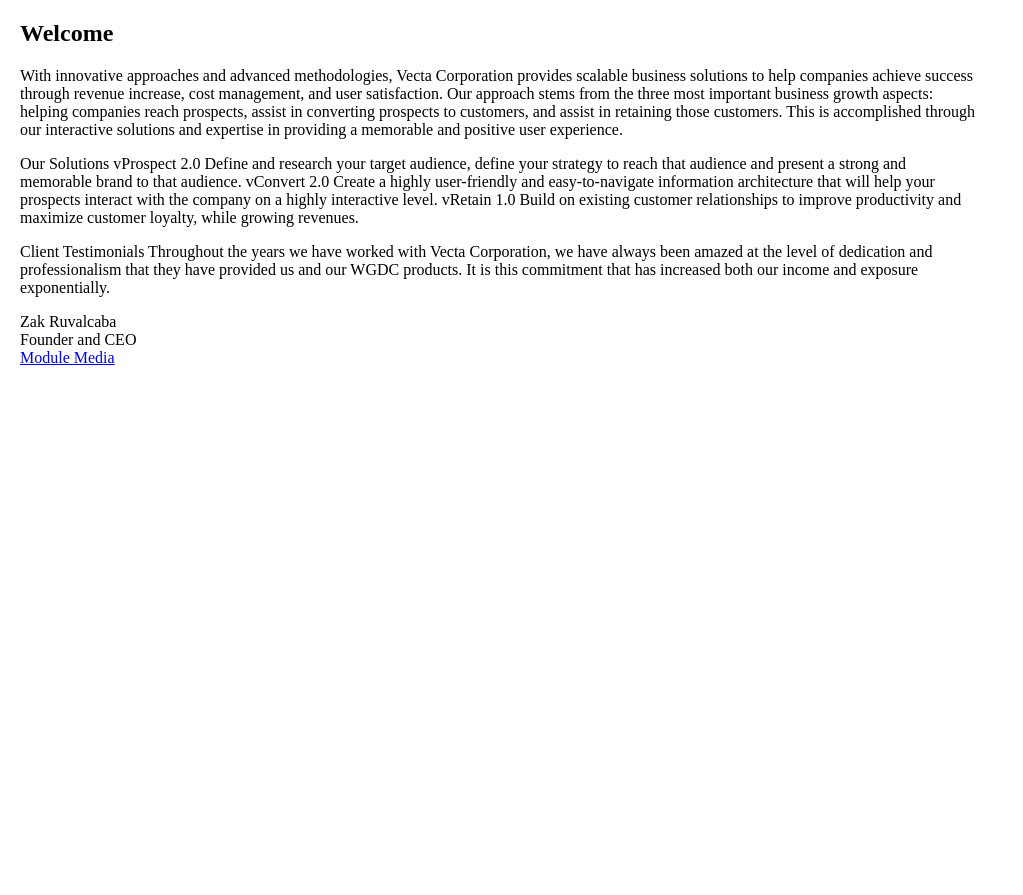
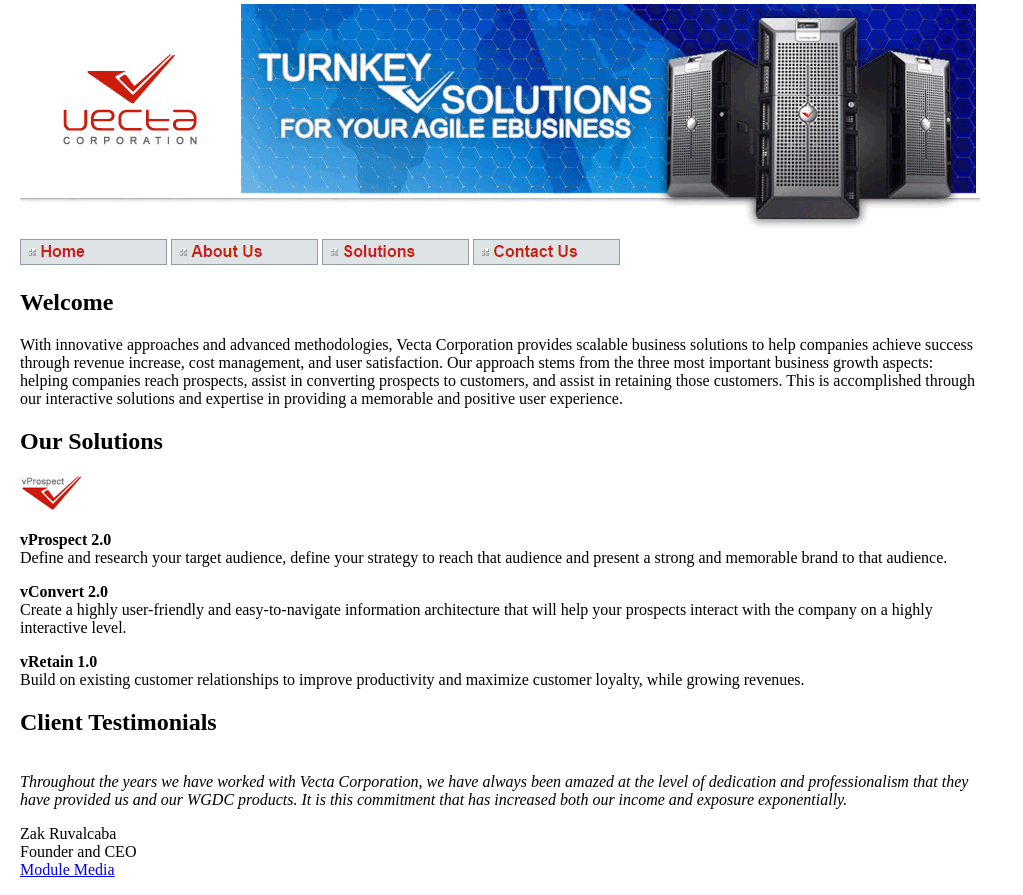
Before and after one commit to chinmaykhole/CS-648-Assignment-2, a plain HTML site: page index.html in a window 1280 px wide. Shown: the whole page, without its empty margins (0-1023 px from the left). Before the commit the page ends 800 px from the top, so only its background shows below. Drawn offline with Linux system fonts and the light colour scheme.

Commit message:
Update index.html

```diff
--- a/index.html
+++ b/index.html
@@ -6,28 +6,42 @@
 </head>
 
 <body style="width:960px;margin:0 20px;">
+<header>
+    <img src="images\header.gif" alt="Heading image">
+</header>
+<nav>
+	<a href="index.html"><img src="images\nav_home.gif" alt="Home image"></a>
+	<a href="aboutus.html"><img src="images\nav_aboutus.gif" alt="About Us image"></a>
+	<a href="solutions.html"><img src="images\nav_solutions.gif" alt="Solutions image"></a>
+	<a href="contactus.html"><img src="images\nav_contactus.gif" alt="Contact Us image"></a>
+</nav>
     <p>
         <h2>Welcome</h2>
     </p>
-    <p></p>
+    <p>
 With innovative approaches and advanced methodologies, Vecta Corporation provides scalable business solutions to help companies achieve success through revenue increase, cost management, and user satisfaction. Our approach stems from the three most important business growth aspects: helping companies reach prospects, assist in converting prospects to customers, and assist in retaining those customers. This is accomplished through our interactive solutions and expertise in providing a memorable and positive user experience.
     </p>
     <p>
-Our Solutions
+<p>
+    <h2>Our Solutions</h2>
+    <p><img src="images\logo_vprospect.gif" alt="vProspect image"><br>
+</p>
+<p>
+<b>vProspect 2.0</b><br>
+Define and research your target audience, define your strategy to reach that audience and present a strong and memorable brand to that audience.
+</p>
+<p>
+<b>vConvert 2.0</b><br>
+Create a highly user-friendly and easy-to-navigate information architecture that will help your prospects interact with the company on a highly interactive level.
+</p>
+<p>
+<b>vRetain 1.0</b><br>
+Build on existing customer relationships to improve productivity and maximize customer loyalty, while growing revenues.
+</p>
+    <p>
+<h2>Client Testimonials</h2><br>
 
-vProspect 2.0
-Define and research your target audience, define your strategy to reach that audience and present a strong and memorable brand to that audience.
-
-vConvert 2.0
-Create a highly user-friendly and easy-to-navigate information architecture that will help your prospects interact with the company on a highly interactive level.
-
-vRetain 1.0
-Build on existing customer relationships to improve productivity and maximize customer loyalty, while growing revenues.
-    </p>
-    <p>
-Client Testimonials
-
-Throughout the years we have worked with Vecta Corporation, we have always been amazed at the level of dedication and professionalism that they have provided us and our WGDC products. It is this commitment that has increased both our income and exposure exponentially.
+<i>Throughout the years we have worked with Vecta Corporation, we have always been amazed at the level of dedication and professionalism that they have provided us and our WGDC products. It is this commitment that has increased both our income and exposure exponentially.</i>
 
 <p>Zak Ruvalcaba<br>
     Founder and CEO<br>
```
